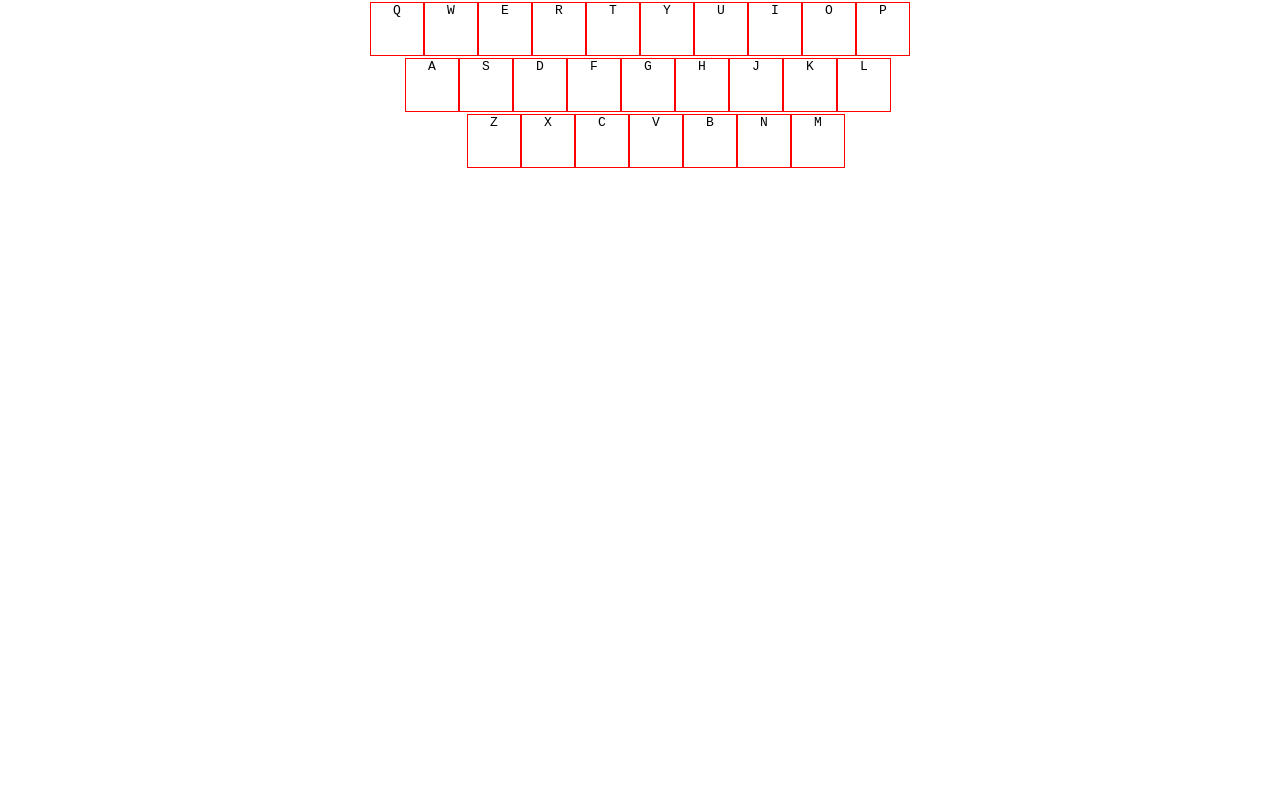
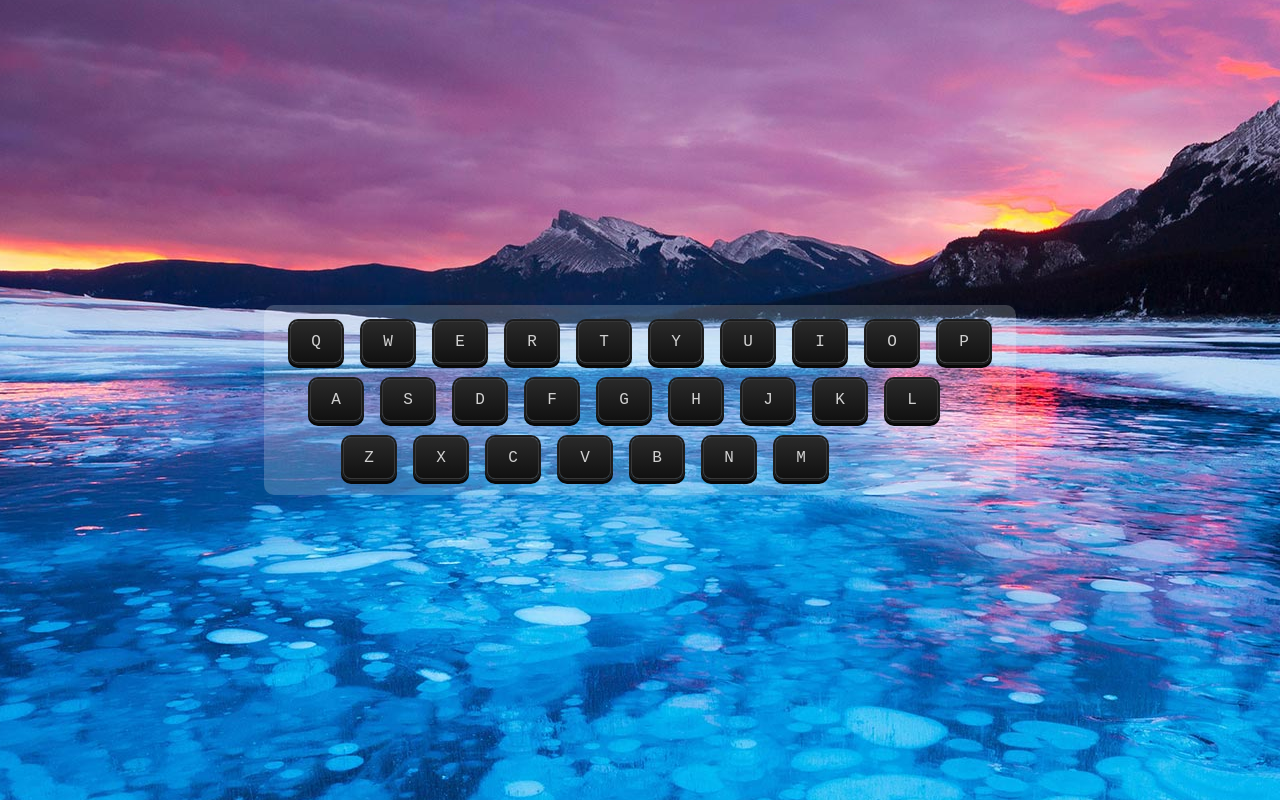
Before and after one commit to cym2050/P-Navigation-site, a plain HTML site: page index.html in a window 1280 px wide. Drawn offline with Linux system fonts and the light colour scheme.

Commit message:
实现实体键盘模拟，添加背景图片，键盘悬浮

```diff
--- a/css/style.css
+++ b/css/style.css
@@ -1,8 +1,12 @@
 *{margin: 0;padding: 0}
 a{text-decoration: none}
 
-kbd{border: 1px solid red; width: 4em; height: 4em; display: inline-block;
-text-transform: uppercase;position: relative;
+kbd {
+    border: 1px solid red;
+    width: 4em;
+    height: 4em;
+    display: inline-block;
+    text-transform: uppercase;position: relative;
 }
 kbd > button {
     position: absolute;
@@ -17,17 +21,51 @@ kbd:hover > button {
     display: inline-block;
 }
 
+body {
+    background: red url(./wall.jpg) no-repeat center center;
+}
 
 main {
     text-align: center;
+    display: flex;
+    align-items: center;
+    justify-content: center;
+    height: 100vh;
 }
 #zhansan {
     display: inline-block;
+
 }
 
 #zhansan > div:nth-child(2) {
-    margin-left: 1em;
+    margin-left: -16px;
 }
 #zhansan > div:nth-child(3) {
-    margin-left: 2em;
+    margin-left: -94px;
 }
+
+
+.key {
+    width: 50px;
+    height: 40px;
+    background: linear-gradient(to bottom, #292929 1%,#111111 100%);
+    border: 1px solid #373737;
+    color: #d1d1d1;
+    border-radius: 8px;
+    box-shadow: 0 0 0 1px #1a1a1b, 0 0 0 2px #1f2020, 0 3px 0 2px  #080808;
+    display: inline-flex;
+    align-items: center;
+    justify-content: center;
+    font-size: 16px;
+}
+.row {
+    margin: 16px;
+}
+.row .key {
+    margin: 0 10px;
+}
+
+.wrapper {
+    background: rgba(255, 255, 255, 0.2);
+    border-radius: 10px;
+}
--- a/index.html
+++ b/index.html
@@ -43,12 +43,14 @@
         index = 0
         while(index < keys['length']){
             div1 = document.createElement('div')
+            div1.className = 'row'
             zhansan.appendChild(div1)
             row = keys[index]
             index1 = 0
             while(index1 < row['length']){
                 kbd = document.createElement('kbd')
                 kbd.textContent = row[index1]
+                kbd.className = 'key'
                 div1.appendChild(kbd)
                 button = document.createElement('button')
                 button.textContent = 'E'
```
Also changed, not shown: css/wall.jpg (added).
